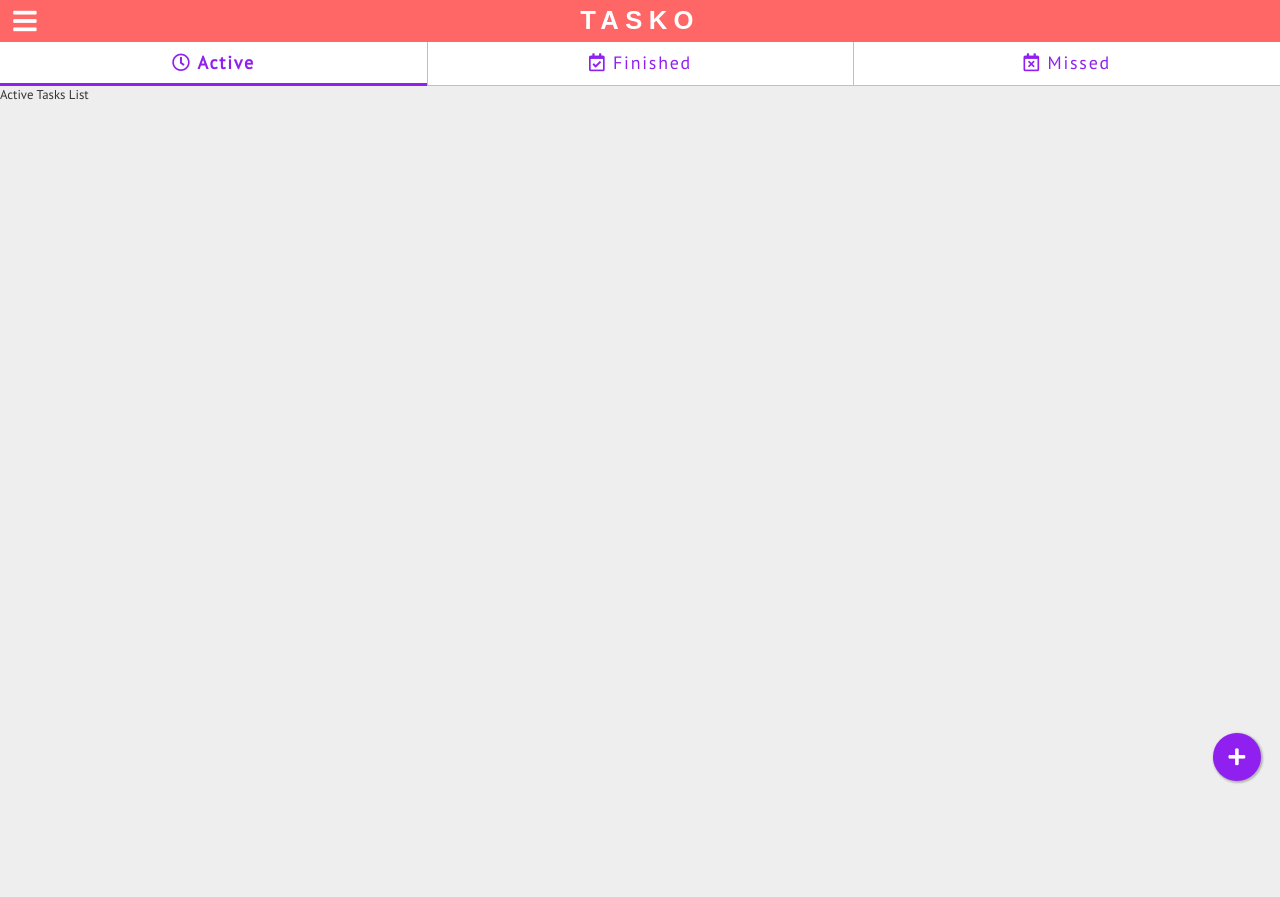
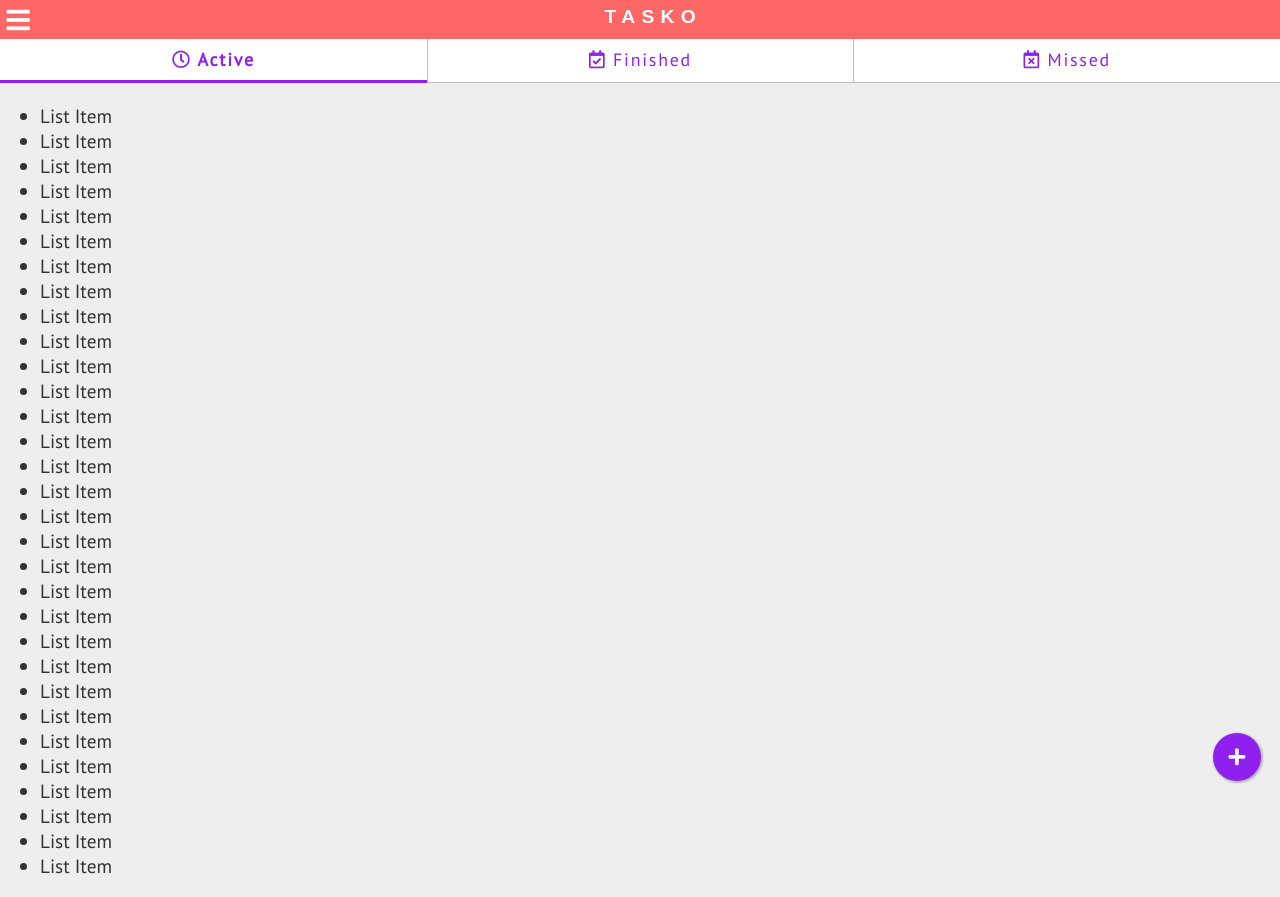
Before and after one commit to cod3rboy/tasko, a Vue app: page /active in a window 1280 px wide. Before the commit the page ends 800 px from the top, so only its background shows below. Built offline with nearby package versions, Linux system fonts and the light colour scheme; a web font is replaced by a local one.

Commit message:
UI layout refactored.

```diff
--- a/src/App.vue
+++ b/src/App.vue
@@ -1,22 +1,31 @@
 <template>
-  <the-header @new-category="setNewCategoryDialogVisible(true)"></the-header>
-  <new-category
-    :show="showNewCategory"
-    @save="saveCategory"
-    @cancel="setNewCategoryDialogVisible(false)"
-  ></new-category>
-  <the-tabs></the-tabs>
-  <router-view></router-view>
-  <base-float-button
-    icon-code="f067"
-    alt-text="Add Task"
-    @click="createNewTaskDialog"
-  ></base-float-button>
+  <div class="container">
+    <section class="header">
+      <the-header
+        @new-category="setNewCategoryDialogVisible(true)"
+      ></the-header>
+      <the-tabs></the-tabs>
+    </section>
+    <section class="main">
+      <router-view></router-view>
+      <base-float-button
+        icon-code="f067"
+        alt-text="Add Task"
+        @click="createNewTaskDialog"
+      >
+      </base-float-button>
+      <new-category
+        :show="showNewCategory"
+        @save="saveCategory"
+        @cancel="setNewCategoryDialogVisible(false)"
+      ></new-category>
+    </section>
+  </div>
 </template>
 <script>
 import TheHeader from "./components/layout/TheHeader.vue";
+import TheTabs from "./components/layout/TheTabs.vue";
 import NewCategory from "./components/tasks/NewCategory.vue";
-import TheTabs from "./components/tasks/TheTabs.vue";
 
 export default {
   components: {
@@ -91,4 +100,17 @@ body {
   background: var(--color-surface);
   color: var(--color-surface-text);
 }
+section.container {
+  display: grid;
+  grid-template-rows: auto 1fr;
+  grid-template-columns: 1fr;
+}
+section.header {
+  grid-row: 1 / 2;
+  grid-column: 1 / 2;
+}
+section.main {
+  grid-row: 2 / 3;
+  grid-column: 1 / 2;
+}
 </style>
--- a/src/components/layout/TheHeader.vue
+++ b/src/components/layout/TheHeader.vue
@@ -1,9 +1,11 @@
 <template>
   <header class="page-header">
-    <h1>Tasko</h1>
-    <button class="toggle" :class="{ back: menuVisible }" @click="toggleMenu">
-      Menu
-    </button>
+    <div class="brand">
+      <button class="toggle" :class="{ back: menuVisible }" @click="toggleMenu">
+        Menu
+      </button>
+      <h1>Tasko</h1>
+    </div>
     <transition name="nav">
       <nav v-if="menuVisible">
         <ul class="menu">
@@ -51,30 +53,34 @@ export default {
   color: var(--color-primary-text);
   position: relative;
 }
-.page-header > h1 {
+.page-header > .brand {
+  display: flex;
+  flex-flow: row nowrap;
+  background-color: var(--color-primary);
+  padding: 0.5em;
+}
+
+.page-header > .brand > h1 {
   letter-spacing: 0.5rem;
-  padding: 0.25em;
-
-  background-color: var(--color-primary);
   text-align: center;
+  flex: 1 1 0%;
   text-transform: uppercase;
   margin: 0;
 }
-.page-header > .toggle {
-  position: absolute;
-  top: 0.5em;
-  left: 1em;
+.page-header > .brand > .toggle {
+  position: relative;
   width: 2em;
   height: 2em;
-  padding: 0;
+  flex: 0 0 inherit;
   color: inherit;
   text-indent: 5em;
   background-color: transparent;
   border: none;
   overflow: hidden;
   white-space: nowrap;
+  padding: 0em;
 }
-.page-header > .toggle::after {
+.page-header > .brand > .toggle::after {
   position: absolute;
   font-family: "Font Awesome 5 Free";
   font-weight: 900;
--- a/src/components/ui/BaseFloatButton.vue
+++ b/src/components/ui/BaseFloatButton.vue
@@ -37,7 +37,7 @@ export default {
 <style scoped>
 .fab {
   z-index: var(--z-index-fab);
-  position: absolute;
+  position: fixed;
   display: flex;
   flex-direction: row;
   bottom: 0;
--- a/src/pages/ActiveTaskList.vue
+++ b/src/pages/ActiveTaskList.vue
@@ -1,3 +1,42 @@
 <template>
-  <section>Active Tasks List</section>
+  <section>
+    <ul>
+      <li>List Item</li>
+      <li>List Item</li>
+      <li>List Item</li>
+      <li>List Item</li>
+      <li>List Item</li>
+      <li>List Item</li>
+      <li>List Item</li>
+      <li>List Item</li>
+      <li>List Item</li>
+      <li>List Item</li>
+      <li>List Item</li>
+      <li>List Item</li>
+      <li>List Item</li>
+      <li>List Item</li>
+      <li>List Item</li>
+      <li>List Item</li>
+      <li>List Item</li>
+      <li>List Item</li>
+      <li>List Item</li>
+      <li>List Item</li>
+      <li>List Item</li>
+      <li>List Item</li>
+      <li>List Item</li>
+      <li>List Item</li>
+      <li>List Item</li>
+      <li>List Item</li>
+      <li>List Item</li>
+      <li>List Item</li>
+      <li>List Item</li>
+      <li>List Item</li>
+      <li>List Item</li>
+    </ul>
+  </section>
 </template>
+<style scoped>
+section{
+  font-size: 1.5rem;
+}
+</style>
```
Also changed, not shown: src/components/layout/TheTabs.vue (renamed from src/components/tasks/TheTabs.vue).
